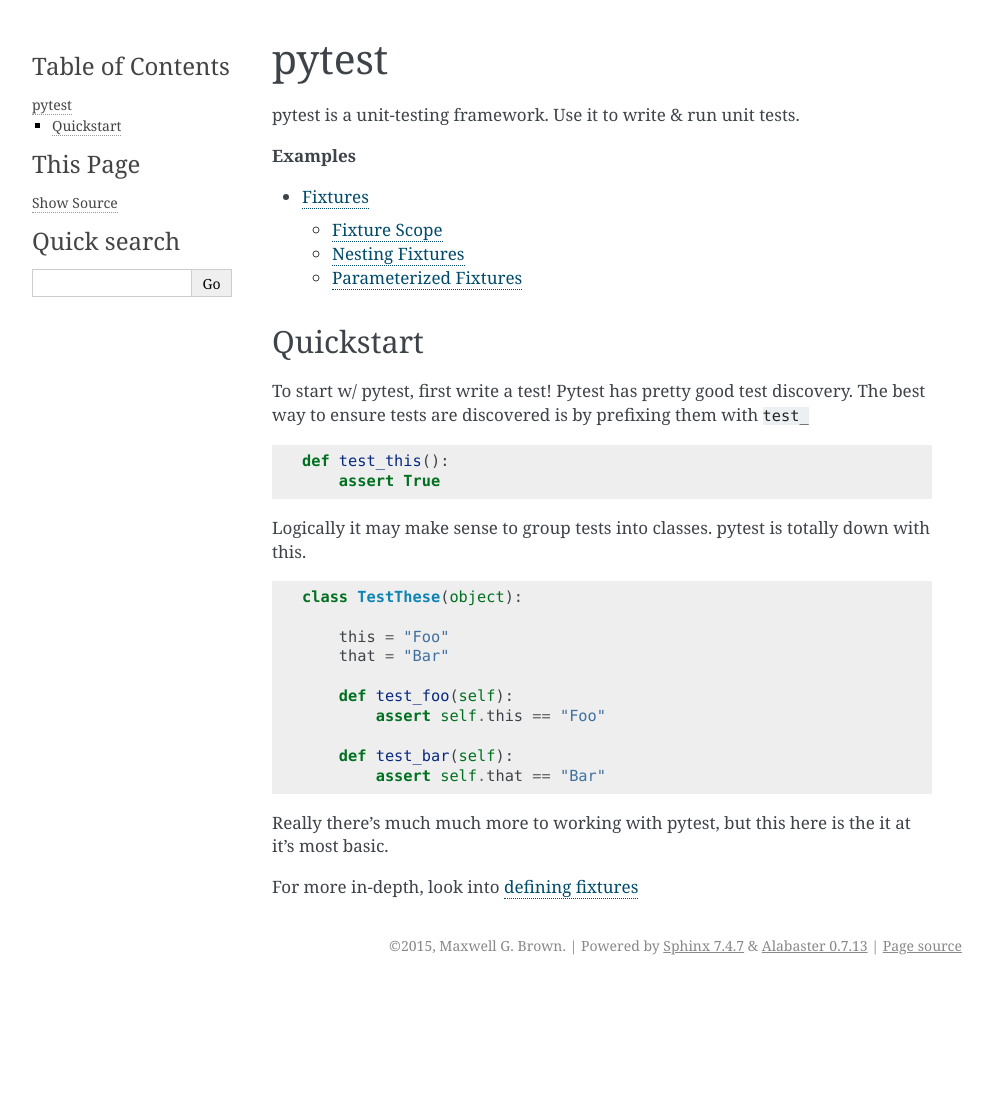
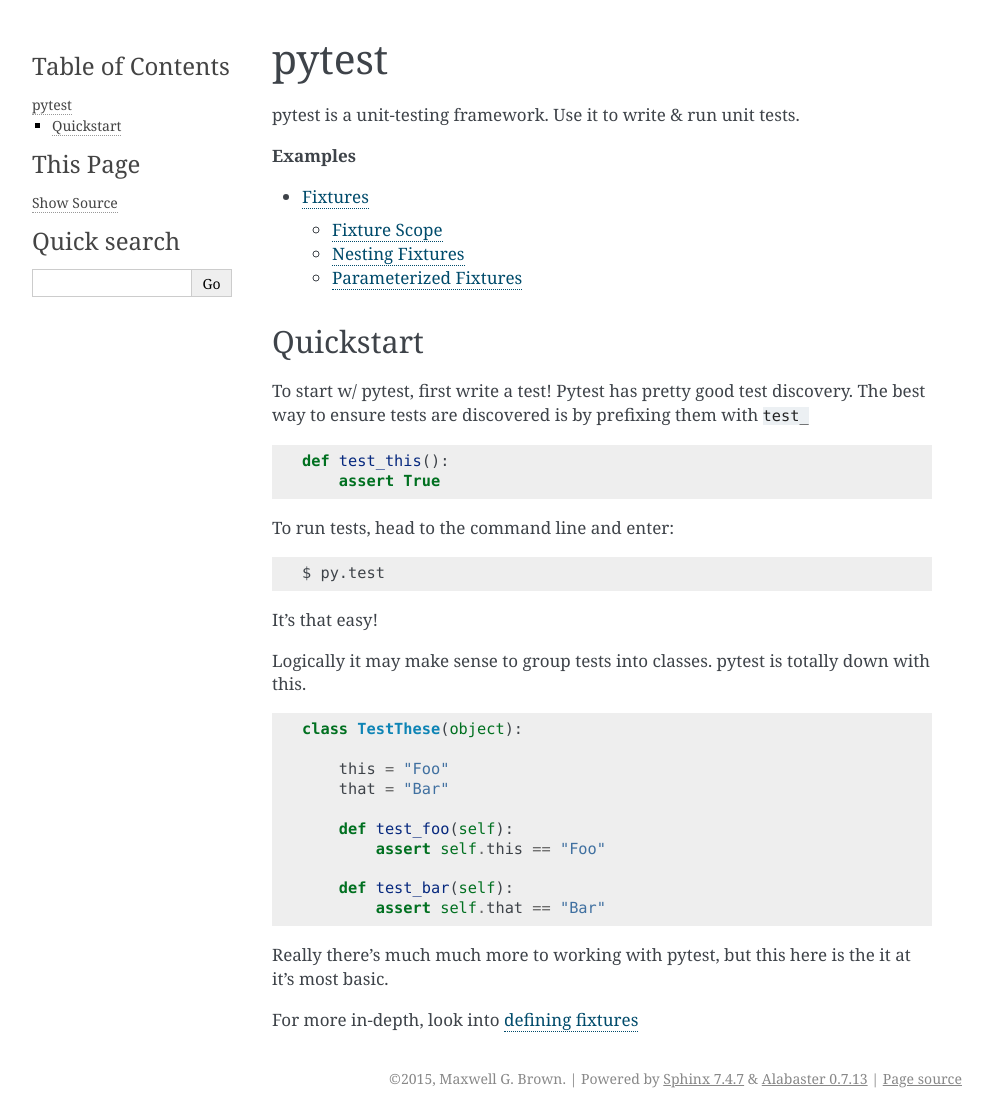
Before and after one commit to MaxwellGBrown/notebook, a Sphinx documentation site: the page built from docs/source/python_libraries/pytest/pytest.rst, in a window 1280 px wide. Shown: the whole page, without its empty margins (148-1141 px from the left). Built offline with Sphinx 7.4.7, drawn with Linux system fonts in a browser that asks for light colours; before the commit the page ends 985 px from its top, so only the background shows below that.

Commit message:
added a line about comand line

```diff
--- a/docs/source/python_libraries/pytest/pytest.rst
+++ b/docs/source/python_libraries/pytest/pytest.rst
@@ -26,6 +26,13 @@
       assert True
 
 
+To run tests, head to the command line and enter::
+
+  $ py.test
+
+It's that easy!
+
+
 Logically it may make sense to group tests into classes. pytest is totally down with this.
 
 .. code-block:: python
```
